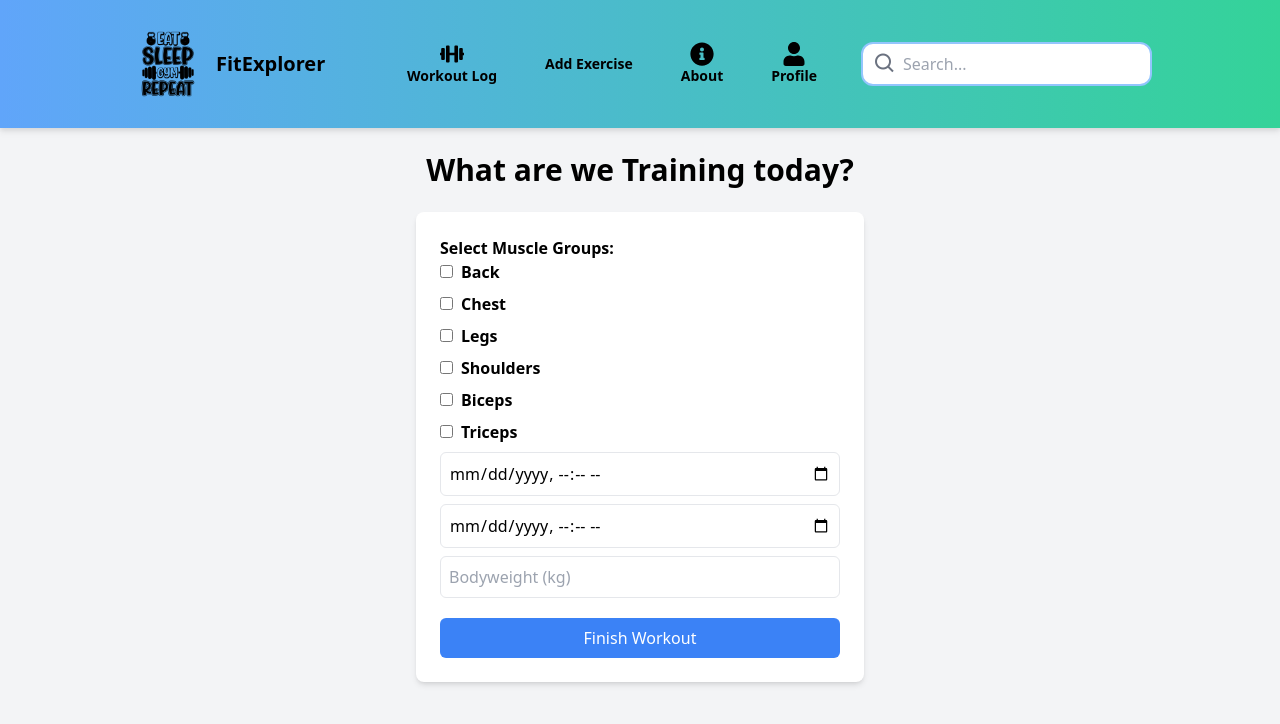
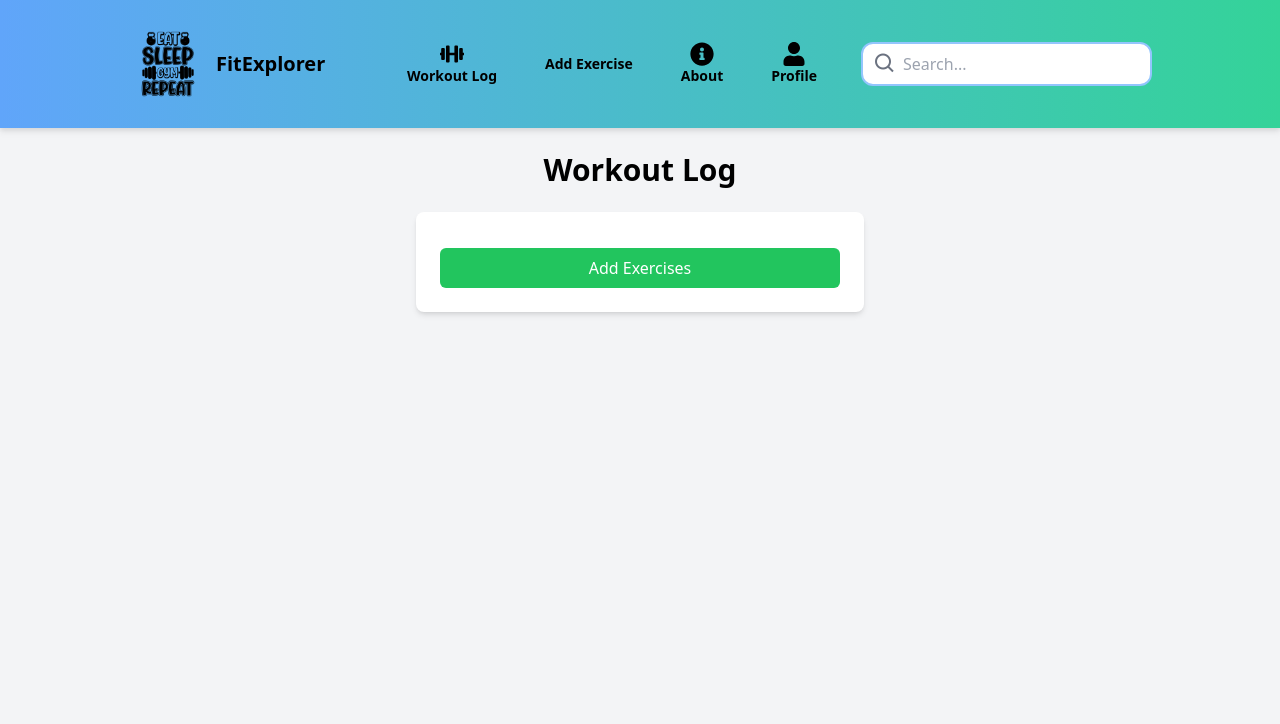
Before and after one commit to Chia213/FitExplorer, a React (Vite) app: page /workout-log in a window 1280 px wide. Shown: the top 724 px of the page. Built offline with nearby package versions, Linux system fonts and the light colour scheme.

Commit message:
Better UI in Workout Log

```diff
--- a/src/pages/WorkoutLog.jsx
+++ b/src/pages/WorkoutLog.jsx
@@ -10,163 +10,195 @@ const muscleGroups = {
 };
 
 function WorkoutLog() {
-  const [workouts, setWorkouts] = useState([]);
-  const [selectedMuscleGroups, setSelectedMuscleGroups] = useState([]);
-  const [selectedExercises, setSelectedExercises] = useState([]);
-  const [exerciseDetails, setExerciseDetails] = useState({});
+  const [workoutExercises, setWorkoutExercises] = useState([]);
+  const [selectedMuscleGroup, setSelectedMuscleGroup] = useState("");
+  const [selectedExercise, setSelectedExercise] = useState("");
+  const [exerciseDetails, setExerciseDetails] = useState({
+    weight: "",
+    reps: "",
+    sets: "",
+    notes: "",
+  });
+  const [bodyweight, setBodyweight] = useState("");
+  const [notes, setNotes] = useState("");
   const [startTime, setStartTime] = useState("");
   const [endTime, setEndTime] = useState("");
-  const [bodyweight, setBodyweight] = useState("");
-  const [notes, setNotes] = useState("");
+  const [restTimer, setRestTimer] = useState(null);
+  const [history, setHistory] = useState([]);
+  const [showExerciseSelection, setShowExerciseSelection] = useState(false);
+  const [timerOptions] = useState([15, 30, 45, 60]);
 
-  const handleMuscleGroupSelection = (muscle) => {
-    setSelectedMuscleGroups((prev) =>
-      prev.includes(muscle)
-        ? prev.filter((m) => m !== muscle)
-        : [...prev, muscle]
-    );
+  const startRestTimer = (time) => {
+    setRestTimer(time);
+    setTimeout(() => setRestTimer(null), time * 1000);
   };
 
-  const handleExerciseSelection = (exercise) => {
-    setSelectedExercises((prevExercises) =>
-      prevExercises.includes(exercise)
-        ? prevExercises.filter((ex) => ex !== exercise)
-        : [...prevExercises, exercise]
-    );
-    setExerciseDetails((prevDetails) => ({
-      ...prevDetails,
-      [exercise]: prevDetails[exercise] || { weight: "", reps: "", notes: "" },
-    }));
-  };
-
-  const handleExerciseDetailChange = (exercise, field, value) => {
-    setExerciseDetails((prevDetails) => ({
-      ...prevDetails,
-      [exercise]: { ...prevDetails[exercise], [field]: value },
-    }));
+  const handleAddExercise = () => {
+    if (selectedExercise) {
+      setWorkoutExercises((prev) => [
+        ...prev,
+        { name: selectedExercise, ...exerciseDetails },
+      ]);
+      setSelectedExercise("");
+      setExerciseDetails({ weight: "", reps: "", sets: "", notes: "" });
+    }
   };
 
   const finishWorkout = () => {
-    if (
-      selectedMuscleGroups.length > 0 &&
-      selectedExercises.length > 0 &&
-      startTime &&
-      endTime &&
-      bodyweight.trim()
-    ) {
-      const newWorkout = {
-        muscleGroups: selectedMuscleGroups,
-        exercises: selectedExercises.map((exercise) => ({
-          name: exercise,
-          weight: exerciseDetails[exercise]?.weight || "",
-          reps: exerciseDetails[exercise]?.reps || "",
-          notes: exerciseDetails[exercise]?.notes || "",
-        })),
-        startTime: new Date(startTime).toLocaleString(),
-        endTime: new Date(endTime).toLocaleString(),
+    if (workoutExercises.length === 0 || !bodyweight.trim()) {
+      alert(
+        "Please add at least one exercise and enter bodyweight before finishing the workout."
+      );
+      return;
+    }
+
+    const newWorkoutSession = {
+      name: "My Workout",
+      startTime: startTime ? new Date(startTime).toLocaleString() : "Not Set",
+      endTime: endTime ? new Date(endTime).toLocaleString() : "Not Set",
       bodyweight,
       notes,
+      exercises: workoutExercises,
     };
-      setWorkouts([...workouts, newWorkout]);
-      setSelectedMuscleGroups([]);
-      setSelectedExercises([]);
-      setExerciseDetails({});
+
+    setHistory((prev) => [newWorkoutSession, ...prev]);
+    setWorkoutExercises([]);
+    setSelectedMuscleGroup("");
+    setSelectedExercise("");
+    setExerciseDetails({ weight: "", reps: "", sets: "", notes: "" });
+    setBodyweight("");
+    setNotes("");
     setStartTime("");
     setEndTime("");
-      setBodyweight("");
-      setNotes("");
-    }
+    setShowExerciseSelection(false);
+    setRestTimer(null);
   };
 
   return (
     <div className="min-h-screen flex flex-col items-center p-6 bg-gray-100">
-      <h1 className="text-3xl font-bold mb-6">What are we Training today?</h1>
+      <h1 className="text-3xl font-bold mb-6">Workout Log</h1>
       <div className="w-full max-w-md bg-white p-6 rounded-lg shadow-md">
-        <p className="font-semibold">Select Muscle Groups:</p>
-        {Object.keys(muscleGroups).map((muscle) => (
-          <div key={muscle} className="mb-2">
-            <input
-              type="checkbox"
-              checked={selectedMuscleGroups.includes(muscle)}
-              onChange={() => handleMuscleGroupSelection(muscle)}
-            />
-            <label className="ml-2 font-semibold">{muscle}</label>
-          </div>
+        {!showExerciseSelection ? (
+          <button
+            onClick={() => setShowExerciseSelection(true)}
+            className="w-full bg-green-500 text-white p-2 mt-3 rounded-md hover:bg-green-700"
+          >
+            Add Exercises
+          </button>
+        ) : (
+          <>
+            <p className="font-semibold">Select Muscle Group:</p>
+            <select
+              value={selectedMuscleGroup}
+              onChange={(e) => setSelectedMuscleGroup(e.target.value)}
+              className="w-full p-2 border rounded-md mt-2"
+            >
+              <option value="">-- Select Muscle Group --</option>
+              {Object.keys(muscleGroups).map((group) => (
+                <option key={group} value={group}>
+                  {group}
+                </option>
               ))}
-
-        {selectedMuscleGroups.length > 0 && (
-          <div className="mb-2">
-            <p className="font-semibold">Select Exercises:</p>
-            {selectedMuscleGroups
-              .flatMap((group) => muscleGroups[group])
-              .map((exercise) => (
-                <div key={exercise} className="mb-2">
-                  <input
-                    type="checkbox"
-                    checked={selectedExercises.includes(exercise)}
-                    onChange={() => handleExerciseSelection(exercise)}
-                  />
-                  <label className="ml-2 font-semibold">{exercise}</label>
-                  {selectedExercises.includes(exercise) && (
-                    <div className="ml-4">
+            </select>
+            {selectedMuscleGroup && (
+              <>
+                <p className="font-semibold mt-3">Select Exercise:</p>
+                <select
+                  value={selectedExercise}
+                  onChange={(e) => setSelectedExercise(e.target.value)}
+                  className="w-full p-2 border rounded-md mt-2"
+                >
+                  <option value="">-- Select Exercise --</option>
+                  {muscleGroups[selectedMuscleGroup].map((exercise) => (
+                    <option key={exercise} value={exercise}>
+                      {exercise}
+                    </option>
+                  ))}
+                </select>
+                {selectedExercise && (
+                  <>
                     <input
                       type="number"
                       placeholder="Weight (kg)"
-                        value={exerciseDetails[exercise]?.weight || ""}
+                      value={exerciseDetails.weight}
                       onChange={(e) =>
-                          handleExerciseDetailChange(
-                            exercise,
-                            "weight",
-                            e.target.value
-                          )
+                        setExerciseDetails({
+                          ...exerciseDetails,
+                          weight: e.target.value,
+                        })
                       }
-                        className="w-full p-2 border rounded-md mt-1"
+                      className="w-full p-2 border rounded-md mt-2"
                     />
                     <input
                       type="number"
                       placeholder="Reps"
-                        value={exerciseDetails[exercise]?.reps || ""}
+                      value={exerciseDetails.reps}
                       onChange={(e) =>
-                          handleExerciseDetailChange(
-                            exercise,
-                            "reps",
-                            e.target.value
-                          )
+                        setExerciseDetails({
+                          ...exerciseDetails,
+                          reps: e.target.value,
+                        })
                       }
-                        className="w-full p-2 border rounded-md mt-1"
+                      className="w-full p-2 border rounded-md mt-2"
+                    />
+                    <input
+                      type="number"
+                      placeholder="Sets"
+                      value={exerciseDetails.sets}
+                      onChange={(e) =>
+                        setExerciseDetails({
+                          ...exerciseDetails,
+                          sets: e.target.value,
+                        })
+                      }
+                      className="w-full p-2 border rounded-md mt-2"
                     />
                     <textarea
                       placeholder="Notes"
-                        value={exerciseDetails[exercise]?.notes || ""}
+                      value={exerciseDetails.notes}
                       onChange={(e) =>
-                          handleExerciseDetailChange(
-                            exercise,
-                            "notes",
-                            e.target.value
-                          )
+                        setExerciseDetails({
+                          ...exerciseDetails,
+                          notes: e.target.value,
+                        })
                       }
-                        className="w-full p-2 border rounded-md mt-1"
+                      className="w-full p-2 border rounded-md mt-2"
                     ></textarea>
-                    </div>
+                    <button
+                      onClick={handleAddExercise}
+                      className="w-full bg-blue-500 text-white p-2 mt-3 rounded-md hover:bg-blue-700"
+                    >
+                      Add Exercise
+                    </button>
+                  </>
                 )}
-                </div>
+              </>
+            )}
+            <p className="font-semibold mt-3">
+              Rest Timer: {restTimer ? `${restTimer}s` : "Not started"}
+            </p>
+            <div className="flex gap-2">
+              {timerOptions.map((time) => (
+                <button
+                  key={time}
+                  onClick={() => startRestTimer(time)}
+                  className="p-2 bg-gray-300 rounded-md hover:bg-gray-400"
+                >
+                  {time}s
+                </button>
               ))}
             </div>
-        )}
-
             <input
               type="datetime-local"
               value={startTime}
               onChange={(e) => setStartTime(e.target.value)}
               className="w-full p-2 border rounded-md mb-2"
-          required
             />
             <input
               type="datetime-local"
               value={endTime}
               onChange={(e) => setEndTime(e.target.value)}
               className="w-full p-2 border rounded-md mb-2"
-          required
             />
             <input
               type="number"
@@ -176,12 +208,20 @@ function WorkoutLog() {
               className="w-full p-2 border rounded-md mb-2"
               required
             />
+            <textarea
+              placeholder="Notes"
+              value={notes}
+              onChange={(e) => setNotes(e.target.value)}
+              className="w-full p-2 border rounded-md mt-2"
+            ></textarea>
             <button
               onClick={finishWorkout}
               className="w-full bg-blue-500 text-white p-2 mt-3 rounded-md hover:bg-blue-700"
             >
               Finish Workout
             </button>
+          </>
+        )}
       </div>
     </div>
   );
```
Lines whose indentation alone changed are shown as unchanged.
